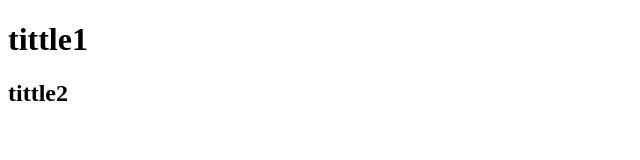
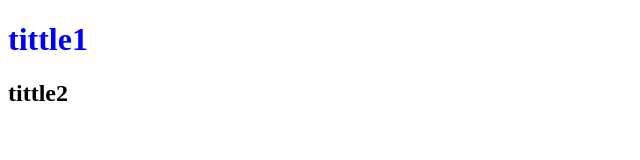
Before and after one commit to bouzacu/0main_openSAP_repo, a plain HTML site: page index.html in a window 1280 px wide. Shown: the whole page, without its empty margins (0-640 px from the left). Drawn offline with Linux system fonts and the light colour scheme.

Commit message:
Added blue to head

```diff
--- a/index.html
+++ b/index.html
@@ -5,7 +5,7 @@
 		<title>Empty Web Page</title>
 	</head>
 	<body>
-		<h1>tittle1 </h1>
+		<h1 style = "color:blue">tittle1 </h1>
 		<h2>tittle2</h2>
 	</body>
 </html>
```
